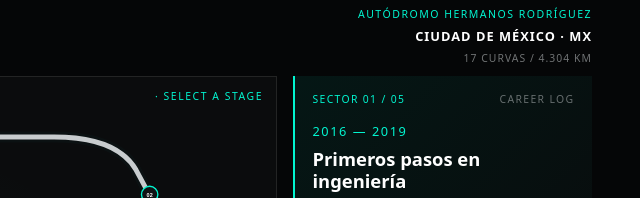
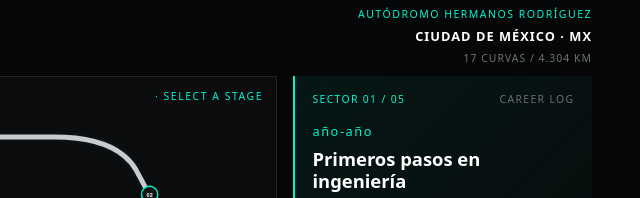
Before and after one commit to Alan-JC/PortafolioWeb, a plain HTML site: page index.html in a window 1280 px wide. Shown: the part 960-1158 px from the top of the page, 640-1280 px from the left. Drawn offline with nearby package versions, Linux system fonts and the light colour scheme; a web font is replaced by a local one.

Commit message:
correcciones porque tengo sueño

```diff
--- a/index.html
+++ b/index.html
@@ -290,7 +290,7 @@
                                 <span class="race-detail-flag">CAREER LOG</span>
                             </div>
 
-                            <p id="race-period" class="race-period">2016 — 2019</p>
+                            <p id="race-period" class="race-period">año — año</p>
                             <h4 id="race-title">Primeros pasos en ingeniería</h4>
 
                             <p id="race-description">
--- a/js/pages/trayectoria.js
+++ b/js/pages/trayectoria.js
@@ -7,31 +7,31 @@ document.addEventListener("DOMContentLoaded", () => {
     // Información de cada etapa de mi trayectoria
     const etapas = [
         {
-            periodo: "2016 — 2019",
+            periodo: "año-año",
             titulo: "Primeros pasos en ingeniería",
             descripcion: "Formación en Sistemas de Control Eléctrico en el IPN, donde comenzó mi acercamiento a los sistemas, la electrónica y la resolución técnica de problemas.",
             area: "Formación técnica · Electrónica · Sistemas"
         },
         {
-            periodo: "2021 — 2022",
+            periodo: "año-año",
             titulo: "Exploración de la robótica",
             descripcion: "Estudios de Ingeniería en Robótica en la Universidad de Ecatepec. Una etapa que fortaleció mi interés por integrar hardware, programación y diseño para construir soluciones.",
             area: "Robótica · Diseño · Ingeniería"
         },
         {
-            periodo: "2024 — ACTUALIDAD",
+            periodo: "año-año",
             titulo: "FIRST y mentoría de equipos",
             descripcion: "Como coach y mentor de equipos de robótica, acompaño a jóvenes en procesos de ingeniería, diseño, estrategia y trabajo colaborativo dentro de FIRST Tech Challenge.",
             area: "Mentoría · Coordinación · Ingeniería"
         },
         {
-            periodo: "2025 — 2026",
+            periodo: "año-año",
             titulo: "Innovación y proyectos tecnológicos",
             descripcion: "Participación en retos y proyectos como NASA Space Apps, Aztlan Vita F y TERRA-6, explorando soluciones que conectan tecnología, investigación y trabajo multidisciplinario.",
             area: "Innovación · Prototipado · Trabajo en equipo"
         },
         {
-            periodo: "2026 — ACTUALIDAD",
+            periodo: "año-año",
             titulo: "Desarrollo de software",
             descripcion: "Formación en Ingeniería en Sistemas y en el programa Full Stack Java de Generation México. Actualmente enfoco mi crecimiento en desarrollo de software, backend y análisis de datos.",
             area: "Java · Desarrollo web · Backend · Datos"
```
